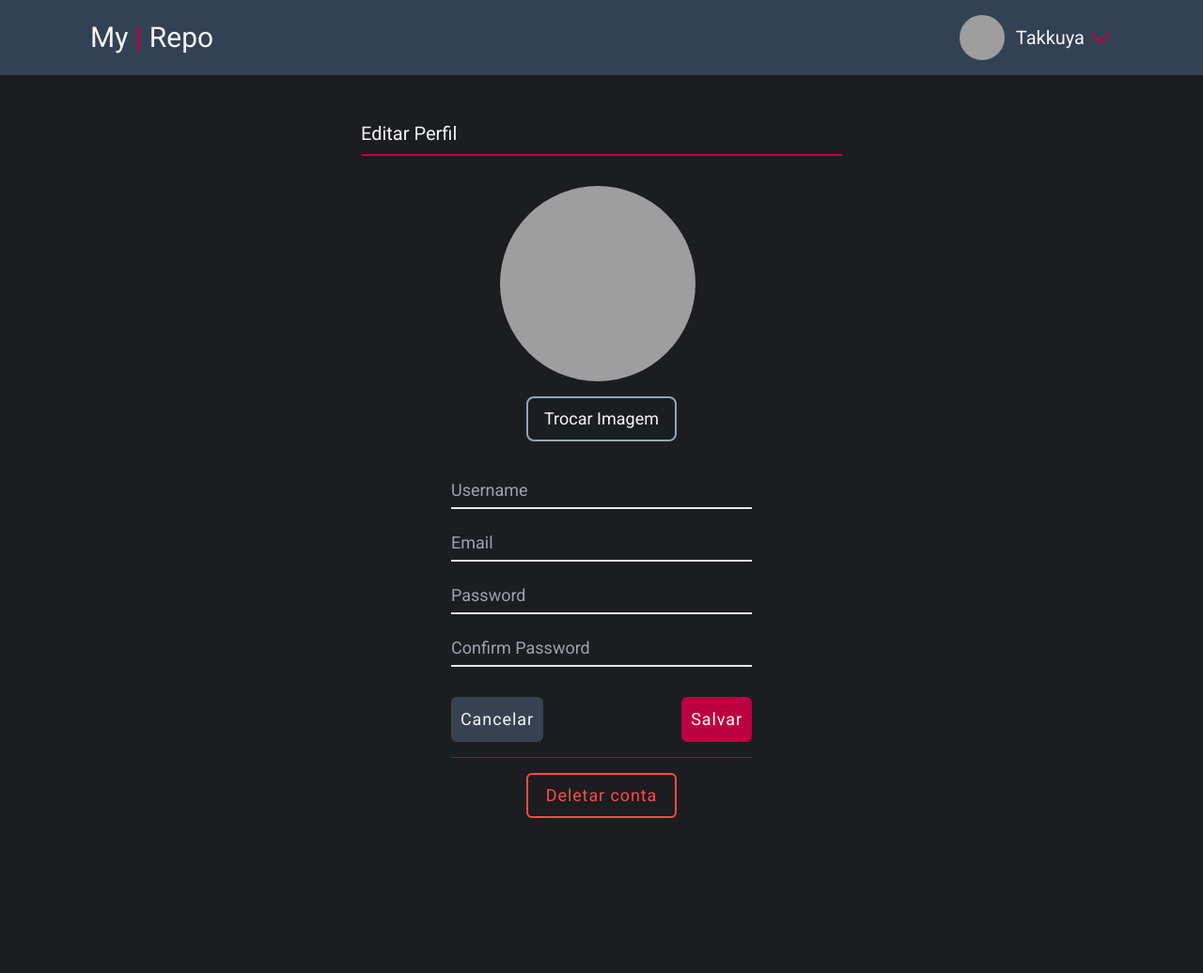
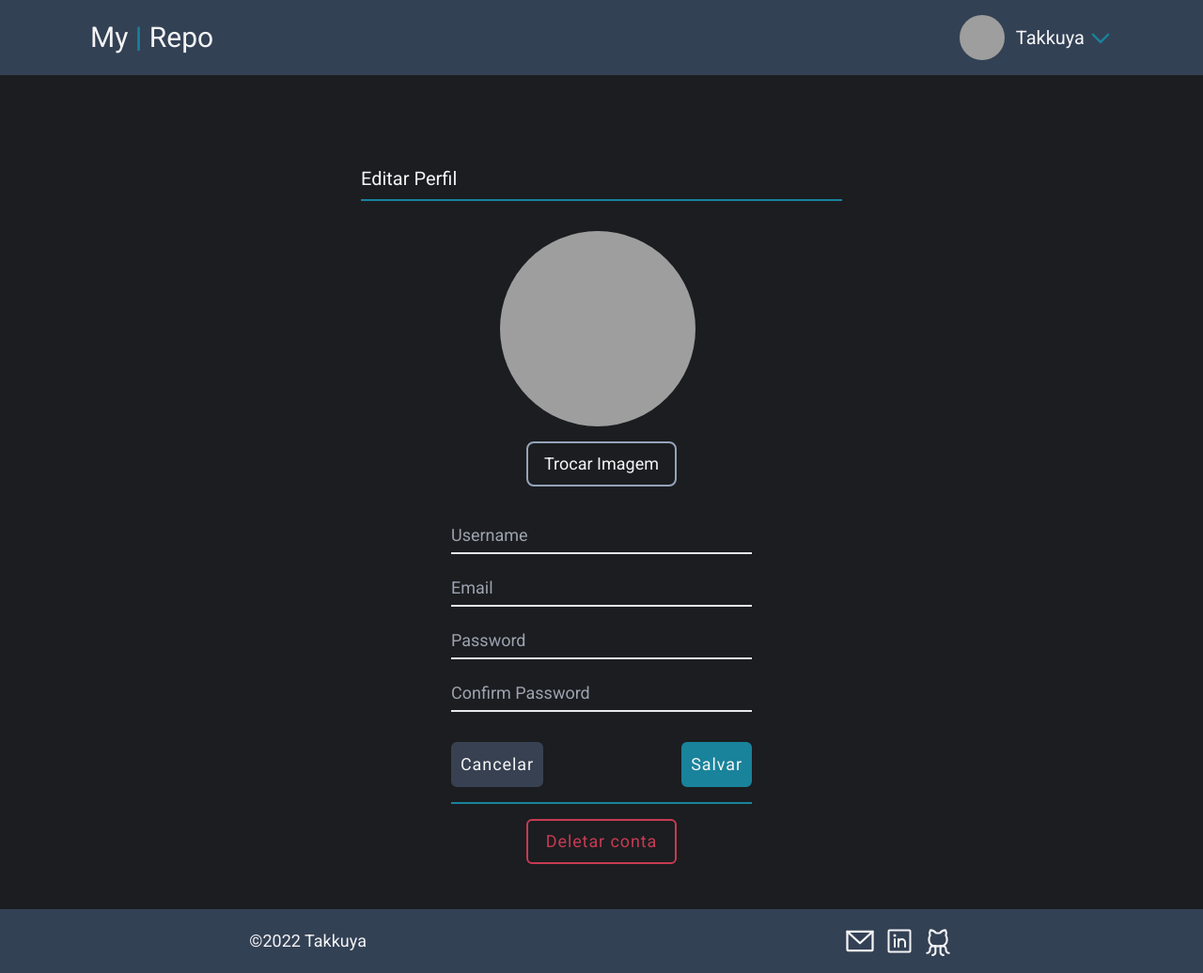
Before and after one commit to Takkuya/Basic-CRUD, a React (Vite) app in the folder web/: page /profile in a window 1280 px wide. Shown: the whole page at 94% size. Before the commit the page ends 919 px from the top, so only its background shows below. Built offline with nearby package versions, Linux system fonts and the light colour scheme; grey boxes are pictures that could not be loaded.

Commit message:
Footer and Modal component created

```diff
--- a/web/src/App.tsx
+++ b/web/src/App.tsx
@@ -2,7 +2,7 @@ import { MainRoutes } from "./routes"
 
 export function App() {
   return (
-    <div className="App">
+    <div className="App ">
       <MainRoutes />
     </div>
   )
--- a/web/src/components/Dropdown.tsx
+++ b/web/src/components/Dropdown.tsx
@@ -10,14 +10,14 @@ export function CustomDropdown() {
           <Menu.Button className="flex items-center">
             {open ? (
               <CaretUp
-                color="#bd0040"
+                color="#19839b"
                 weight="bold"
                 size={26}
                 className="hover-transition duration-200 hover:opacity-70"
               />
             ) : (
               <CaretDown
-                color="#bd0040"
+                color="#19839b"
                 weight="bold"
                 size={26}
                 className="hover-transition duration-200 hover:opacity-70"
--- /dev/null
+++ b/web/src/components/Footer.tsx
@@ -0,0 +1,29 @@
+import { EnvelopeSimple, GithubLogo, LinkedinLogo } from "phosphor-react"
+
+export function Footer() {
+  return (
+    <div className="bg-slate-700 flex justify-around items-center gap-2 p-4 mt-auto">
+      <p className="text-lg">©{new Date().getFullYear()} Takkuya</p>
+      <div className="flex gap-2 items-center">
+        <a href="mailto:takuyagabriel@gmail.com">
+          <EnvelopeSimple
+            size={36}
+            className="hover-transition duration-200 hover:opacity-40 cursor-pointer"
+          />
+        </a>
+        <a href="https://www.linkedin.com/notifications/">
+          <LinkedinLogo
+            size={32}
+            className="hover-transition duration-200 hover:opacity-40 cursor-pointer"
+          />
+        </a>
+        <a href="https://github.com/Takkuya">
+          <GithubLogo
+            size={34}
+            className="hover-transition duration-200 hover:opacity-40 cursor-pointer"
+          />
+        </a>
+      </div>
+    </div>
+  )
+}
--- a/web/src/components/Header.tsx
+++ b/web/src/components/Header.tsx
@@ -1,9 +1,17 @@
-import { Link } from "react-router-dom"
+import { Link, useLocation } from "react-router-dom"
 import { Profile } from "./Profile"
 
 export function Header() {
+  const hideOnRoutes = ["/login", "/signUp"]
+
+  const location = useLocation()
+
+  if (hideOnRoutes.includes(location.pathname)) {
+    return null
+  }
+
   return (
-    <div className="flex justify-center bg-slate-700 p-4 px-24">
+    <div className="flex justify-center bg-slate-700 p-4 px-24 mb-12">
       <div className="max-w-7xl flex items-center justify-between w-full ">
         <div className="flex items-center">
           <Link to="/">
--- /dev/null
+++ b/web/src/components/Modal.tsx
@@ -0,0 +1,32 @@
+import { Dialog } from "@headlessui/react"
+import { IconProps, X } from "phosphor-react"
+
+type CustomModalProps = {
+  buttonContent: string | JSX.Element
+  children: JSX.Element
+  visible: boolean
+  toggle: React.Dispatch<React.SetStateAction<boolean>>
+}
+
+export function CustomModal({
+  buttonContent,
+  children,
+  visible,
+  toggle,
+}: CustomModalProps) {
+  return (
+    <>
+      <button onClick={() => toggle(!visible)}>{buttonContent}</button>
+      <div className="relative">
+        <Dialog open={visible} onClose={() => toggle(!visible)}>
+          {/* backdrop */}
+          <div className="fixed inset-0 bg-black/50" aria-hidden="true" />
+
+          <Dialog.Panel className="bg-slate-700 p-5 absolute z-50 top-1/2 left-1/2 -translate-y-1/2  -translate-x-1/2 rounded-md flex flex-col gap-2">
+            {children}
+          </Dialog.Panel>
+        </Dialog>
+      </div>
+    </>
+  )
+}
--- a/web/src/components/Repositories.tsx
+++ b/web/src/components/Repositories.tsx
@@ -1,6 +1,11 @@
+import { Dialog } from "@headlessui/react"
 import { PencilSimple, X, Plus } from "phosphor-react"
+import { useState } from "react"
+import { CustomModal } from "./Modal"
 
 export function Repositories() {
+  const [isModalOpen, setIsModalOpen] = useState(false)
+
   return (
     <div className="flex flex-col max-w-lg w-screen mx-auto text-xl gap-y-4">
       <div className="flex justify-between items-center text-xl border-b-2 border-custom-200 pb-2">
@@ -9,11 +14,43 @@ export function Repositories() {
           <Plus color="#fff" weight="bold" size={24} />
         </button>
       </div>
-      <div className="flex flex-col gap-2 rounded-lg border-2 border-slate-700 p-4 hover-transition hover:translate-y-2 hover:cursor-pointer">
+      <div className="flex flex-col gap-2 rounded-lg border-2 border-slate-700 p-4 hover-transition hover:translate-y-1 hover:cursor-pointer">
         <div className="flex justify-between">
           <p className="text-lg text-slate-400">Takkuya</p>
           <button className="hover-transition duration-200 hover:opacity-40">
-            <X color="#F75A68" weight="bold" size={24} />
+            <CustomModal
+              visible={isModalOpen}
+              toggle={setIsModalOpen}
+              buttonContent={<X color="#F75A68" weight="bold" size={24} />}
+            >
+              <>
+                <Dialog.Title className="flex justify-between items-center">
+                  <h2 className="text-xl font-medium">Apagar repositório?</h2>
+                  <button
+                    className="hover-transition cursor-pointer duration-200 hover:opacity-40"
+                    onClick={() => setIsModalOpen(!isModalOpen)}
+                  >
+                    <X size={24} weight={"bold"} />
+                  </button>
+                </Dialog.Title>
+                <div className="border" />
+                <Dialog.Description className="flex text-lg break-all">
+                  Isso irá deletar seu repositório permanentemente
+                </Dialog.Description>
+
+                <div className="flex items-center justify-end mt-2 gap-4">
+                  <button
+                    onClick={() => setIsModalOpen(!isModalOpen)}
+                    className="bg-slate-600 border-2 border-slate-600 text-lg rounded-md p-2 tracking-wider hover-transition hover:transition hover:bg-transparent"
+                  >
+                    Cancelar
+                  </button>
+                  <button className="bg-error-100 text-lg rounded-md  p-2 tracking-wider hover-transition border-2 border-error-100 hover:transition hover:bg-transparent">
+                    Apagar
+                  </button>
+                </div>
+              </>
+            </CustomModal>
           </button>
         </div>
 
--- a/web/src/components/Search.tsx
+++ b/web/src/components/Search.tsx
@@ -7,8 +7,10 @@ export function Search() {
           placeholder="Procurar..."
           className="input-primary bg-slate-700 text-xl focus:outline-0 focus:border-custom-200 placeholder:text-zinc-300 "
         />
-        <button className="btn-primary">Procurar</button>
-        <button className="btn-primary">Limpar</button>
+        <div className="flex gap-4">
+          <button className="btn-primary">Limpar</button>
+          <button className="btn-primary flex items-center">Procurar</button>
+        </div>
       </div>
     </div>
   )
--- a/web/src/global.css
+++ b/web/src/global.css
@@ -20,6 +20,7 @@
 
 body {
   min-height: 100vh;
+  height: 100vh;
   @apply bg-[#1B1D20] text-zinc-100;
 }
 
--- a/web/src/pages/Main.tsx
+++ b/web/src/pages/Main.tsx
@@ -1,11 +1,9 @@
-import { Header } from "../components/Header"
 import { Repositories } from "../components/Repositories"
 import { Search } from "../components/Search"
 
 export function MainPage() {
   return (
     <div className=" flex flex-col gap-12">
-      <Header />
       <Search />
       <Repositories />
     </div>
--- a/web/src/pages/Profile.tsx
+++ b/web/src/pages/Profile.tsx
@@ -4,7 +4,6 @@ import { WarningCircle } from "phosphor-react"
 export function ProfilePage() {
   return (
     <>
-      <Header />
       <div className="my-12 flex flex-col max-w-lg w-screen mx-auto ">
         <h1 className="text-xl border-b-2 border-b-custom-200 pb-2">
           Editar Perfil
@@ -47,13 +46,13 @@ export function ProfilePage() {
               placeholder="Confirm Password"
             />
           </div>
-          <div className="flex align-center justify-between gap-8 mt-8 border-b w-80 pb-4 border-custom-200">
+          <div className="flex align-center justify-between gap-8 mt-8 border-b-2 w-80 pb-4 border-custom-200">
             <button className="bg-gray-700 border-2 border-gray-700 text-lg rounded-md p-2 tracking-wider hover-transition hover:transition hover:bg-transparent">
               Cancelar
             </button>
             <button className="btn-primary">Salvar</button>
           </div>
-          <button className="text-error-300 w-40 mt-4 border-2 border-error-300 text-lg rounded-md p-2 tracking-wider hover-transition hover:transition hover:bg-transparent">
+          <button className="text-error-100 w-40 mt-4 border-2 border-error-100 text-lg rounded-md p-2 tracking-wider hover-transition hover:transition hover:bg-transparent">
             Deletar conta
           </button>
         </div>
--- a/web/src/routes.tsx
+++ b/web/src/routes.tsx
@@ -1,19 +1,29 @@
-import { BrowserRouter as Router, Routes, Route } from "react-router-dom"
+import {
+  BrowserRouter as Router,
+  Routes,
+  Route,
+  useLocation,
+} from "react-router-dom"
 import { MainPage } from "./pages/Main"
 import { LoginPage } from "./pages/Login"
 import { SignupPage } from "./pages/SignUp"
 import { ProfilePage } from "./pages/Profile"
 import { Header } from "./components/Header"
+import { Footer } from "./components/Footer"
 
 export function MainRoutes() {
   return (
     <Router>
+      <div className="flex flex-col h-screen">
+        <Header />
         <Routes>
           <Route path="/" element={<MainPage />} />
           <Route path="/login" element={<LoginPage />} />
           <Route path="/signup" element={<SignupPage />} />
           <Route path="/profile" element={<ProfilePage />} />
         </Routes>
+        <Footer />
+      </div>
     </Router>
   )
 }
--- a/web/tailwind.config.js
+++ b/web/tailwind.config.js
@@ -5,7 +5,7 @@ module.exports = {
       colors: {
         custom: {
           100: "#C51752",
-          200: "#bd0040",
+          200: "#19839b",
         },
         background: {
           900: " #1B1D20",
```
Lines whose indentation alone changed are shown as unchanged.
